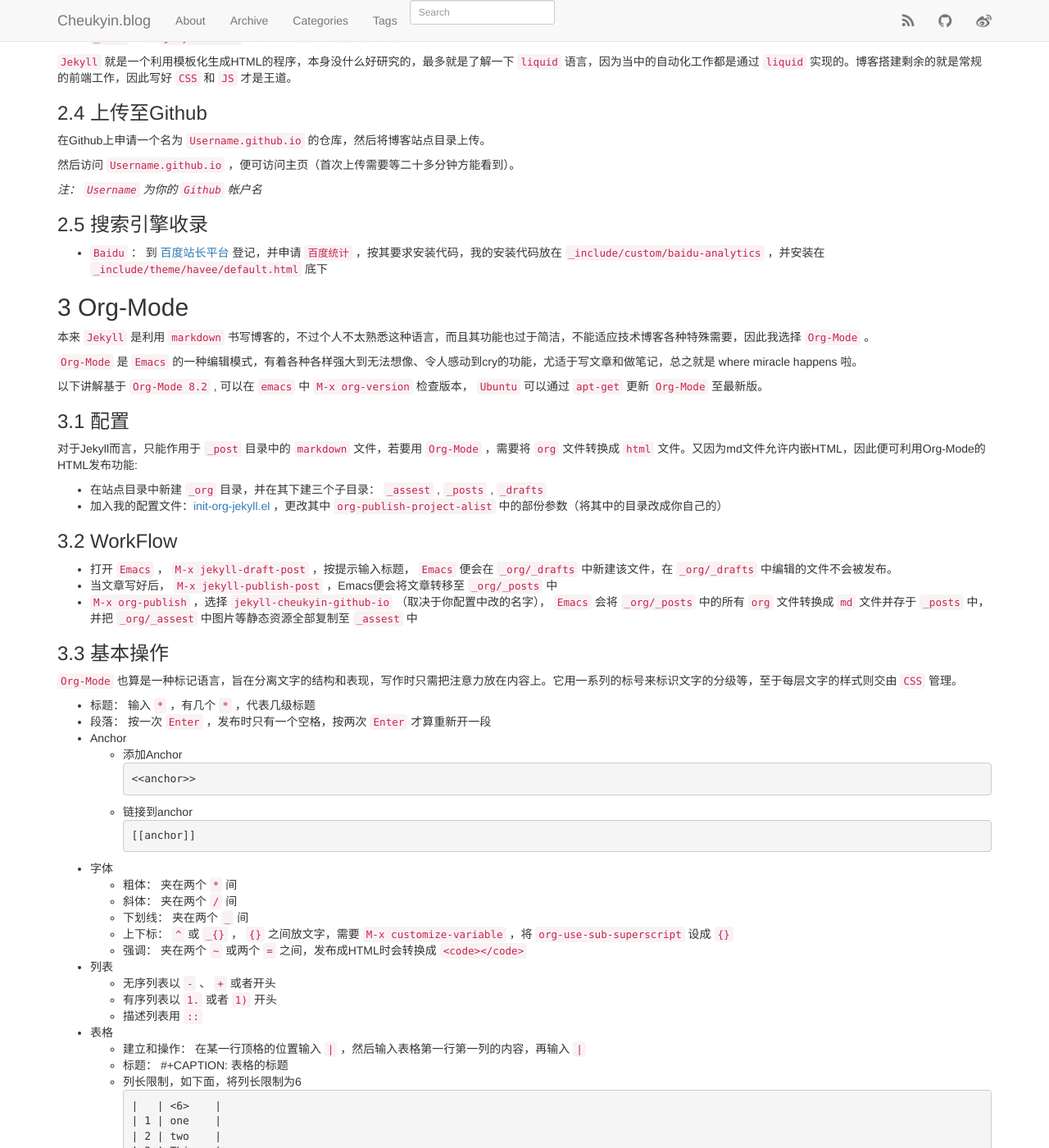
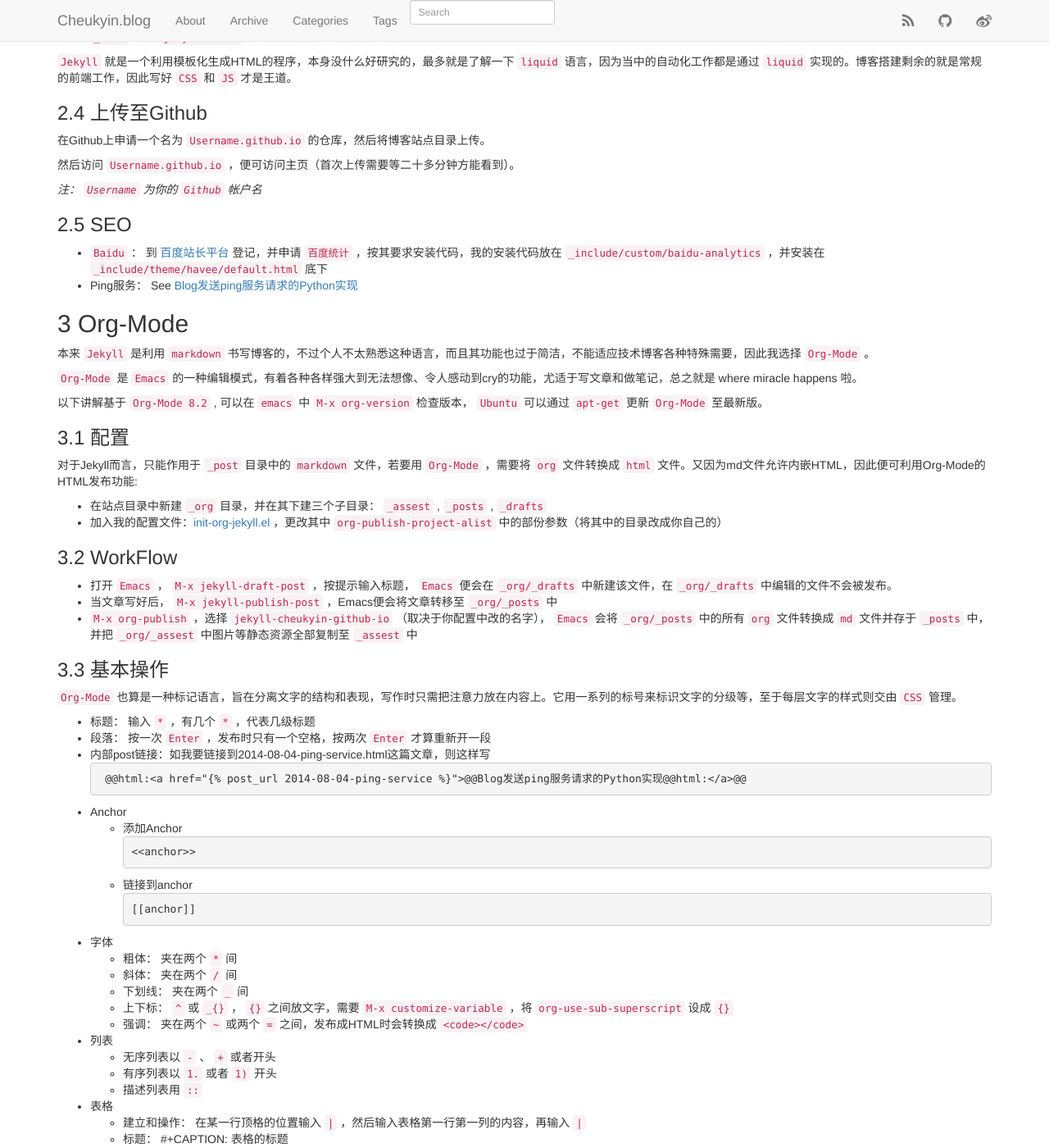
Before and after one commit to Cheukyin/Cheukyin.github.io, a Jekyll site: the page built from _posts/2014-08-01-org2jekyll.html, in a window 1280 px wide and 1400 px high, scrolled down 1782 px. Shown: the whole window at 82% size. Built offline with Jekyll 4.4.1, drawn with Linux system fonts in a browser that asks for light colours; nearby versions of some CDN libraries; library files that are not in the unit come from our copies; Markdown is read by kramdown in place of the engine named in the settings; comment, search, counter and statistics services are not loaded.

Commit message:
modify org2jekyll

```diff
--- a/_posts/2014-08-01-org2jekyll.html
+++ b/_posts/2014-08-01-org2jekyll.html
@@ -163,10 +163,12 @@
 </div>
 </div>
 <div id="outline-container-sec-2-5" class="outline-3">
-<h3 id="sec-2-5"><span class="section-number-3">2.5</span> 搜索引擎收录</h3>
+<h3 id="sec-2-5"><span class="section-number-3">2.5</span> SEO</h3>
 <div class="outline-text-3" id="text-2-5">
 <ul class="org-ul">
 <li><code>Baidu</code> ： 到 <a href="http://zhanzhang.baidu.com/">百度站长平台</a> 登记，并申请 <code>百度统计</code> ，按其要求安装代码，我的安装代码放在 <code>_include/custom/baidu-analytics</code> ，并安装在 <code>_include/theme/havee/default.html</code> 底下
+</li>
+<li>Ping服务： See <a href="{% post_url 2014-08-04-ping-service %}">Blog发送ping服务请求的Python实现</a>
 </li>
 </ul>
 </div>
@@ -226,6 +228,13 @@
 <li>标题： 输入 <code>*</code> ，有几个 <code>*</code> ，代表几级标题
 </li>
 <li>段落： 按一次 <code>Enter</code> ，发布时只有一个空格，按两次 <code>Enter</code> 才算重新开一段
+</li>
+<li>内部post链接：如我要链接到2014-08-04-ping-service.html这篇文章，则这样写
+<div class="org-src-container">
+
+<pre class="src src-org">{% raw %} @@html:&lt;a href="{% post_url 2014-08-04-ping-service %}"&gt;@@Blog&#21457;&#36865;ping&#26381;&#21153;&#35831;&#27714;&#30340;Python&#23454;&#29616;@@html:&lt;/a&gt;@@ {% endraw %}
+</pre>
+</div>
 </li>
 <li>Anchor
 <ul class="org-ul">
```
Also changed, not shown: other parts of _posts/2014-08-01-org2jekyll.html (+0 -2 lines), _org/_posts/2014-08-01-org2jekyll.org (+6 -2 lines).
